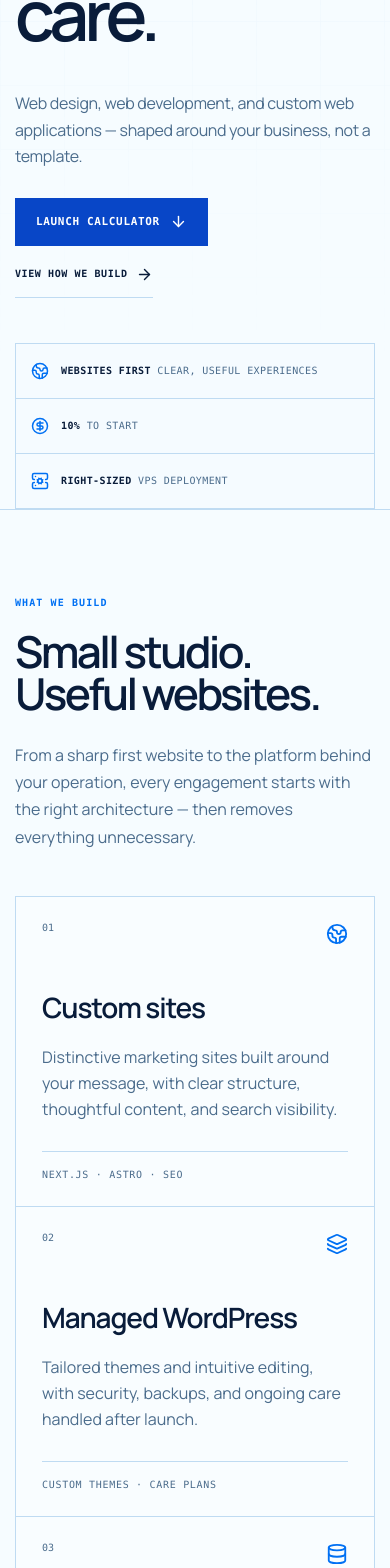
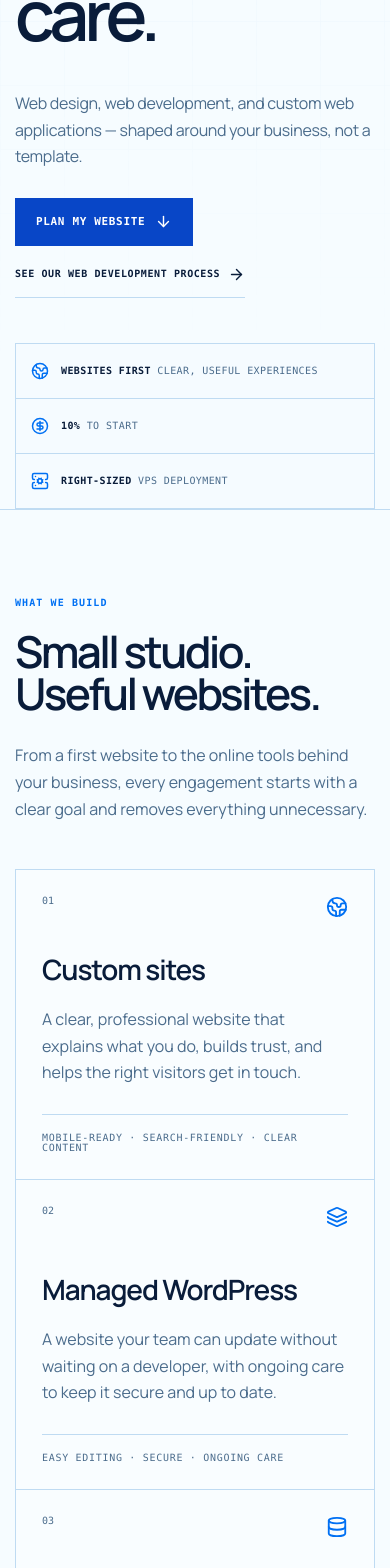
Before and after one commit to MACM18/macm-studio, a Next.js app: page / in a window 390 px wide. Shown: the part 427-1995 px from the top of the page. Built offline with nearby package versions, Linux system fonts and the light colour scheme.

Commit message:
refactor: improve mobile navigation usability with enhanced controls and keyboard accessibility while updating site copy for clarity.

```diff
--- a/app/globals.css
+++ b/app/globals.css
@@ -50,6 +50,7 @@ a { color: inherit; text-decoration: none; }
 .nav-links { display: flex; align-items: center; gap: 23px; margin-left: auto; }
 .nav-links a { color: rgb(var(--muted)); font-size: 12px; transition: color .2s ease; }
 .nav-links a:hover, .nav-links a:focus-visible { color: rgb(var(--ink)); }
+.mobile-nav-controls { display: none; }
 .nav-actions { display: flex; align-items: center; gap: 8px; }
 .currency-toggle { display: inline-flex; padding: 3px; border: 1px solid rgb(var(--line)); background: rgb(var(--panel)); }
 .currency-toggle button { border: 0; min-width: 42px; padding: 7px 8px; background: transparent; color: rgb(var(--muted)); cursor: pointer; font: 600 10px/1 var(--font-mono); letter-spacing: .05em; }
@@ -223,11 +224,14 @@ footer { padding: 48px 0; border-top: 1px solid rgb(var(--line)); }
 @media (max-width: 760px) {
   .container { width: min(100% - 30px, 1180px); }
   .nav { height: 64px; }
-  .nav-wrap .currency-toggle { display: none; }
+  .nav-actions > .currency-toggle, .nav-actions > .icon-button { display: none; }
   .menu-button { display: inline-grid; }
-  .nav-links { position: absolute; inset: 64px 0 auto; display: none; flex-direction: column; align-items: stretch; gap: 0; margin: 0; padding: 15px; border-bottom: 1px solid rgb(var(--line)); background: rgb(var(--paper)); }
+  .nav-links { position: absolute; inset: 64px 0 auto; display: none; max-height: calc(100dvh - 64px); overflow-y: auto; flex-direction: column; align-items: stretch; gap: 0; margin: 0; padding: 12px 15px 24px; border-bottom: 1px solid rgb(var(--line)); background: rgb(var(--paper)); box-shadow: 0 24px 42px rgb(0 0 0 / .28); }
   .nav-links.open { display: flex; }
-  .nav-links a { padding: 15px; border-bottom: 1px solid rgb(var(--line)); font-size: 14px; }
+  .nav-links a { min-height: 56px; display: flex; align-items: center; padding: 15px 8px; border-bottom: 1px solid rgb(var(--line)); font-size: 15px; }
+  .mobile-nav-controls { display: flex; align-items: center; gap: 10px; padding-top: 20px; }
+  .mobile-nav-controls .currency-toggle { flex: 0 0 auto; }
+  .mobile-nav-controls .button { flex: 1; min-height: 42px; padding-inline: 13px; }
   .hero { min-height: 720px; padding-top: 64px; }
   .hero-inner { padding-top: 55px; }
   .hero h1 { margin-top: 25px; font-size: clamp(55px, 18vw, 88px); line-height: .91; }
--- a/app/layout.tsx
+++ b/app/layout.tsx
@@ -7,11 +7,11 @@ import "./globals.css";
 
 export const metadata: Metadata = {
   metadataBase: new URL("https://macm.lk"),
-  title: "MACM — Bespoke software, precisely engineered",
+  title: "MACM — Websites and web development, built with care",
   description:
     "Web design, web development, and custom web applications built around ambitious teams.",
   openGraph: {
-    title: "MACM — Bespoke software, precisely engineered",
+    title: "MACM — Websites and web development, built with care",
     description: "Websites and custom web applications, scoped clearly and built with care.",
     url: "https://macm.lk",
     siteName: "MACM",
@@ -20,7 +20,7 @@ export const metadata: Metadata = {
   },
   twitter: {
     card: "summary_large_image",
-    title: "MACM — Bespoke software, precisely engineered",
+    title: "MACM — Websites and web development, built with care",
     description: "Websites and custom web applications, scoped clearly and built with care.",
     images: ["/og.jpg"],
   },
--- a/components/studio-site.tsx
+++ b/components/studio-site.tsx
@@ -41,29 +41,29 @@ const SERVICES = [
     index: "01",
     icon: Globe2,
     title: "Custom sites",
-    copy: "Distinctive marketing sites built around your message, with clear structure, thoughtful content, and search visibility.",
-    tech: "Next.js · Astro · SEO",
+    copy: "A clear, professional website that explains what you do, builds trust, and helps the right visitors get in touch.",
+    tech: "Mobile-ready · Search-friendly · Clear content",
   },
   {
     index: "02",
     icon: Layers3,
     title: "Managed WordPress",
-    copy: "Tailored themes and intuitive editing, with security, backups, and ongoing care handled after launch.",
-    tech: "Custom themes · Care plans",
+    copy: "A website your team can update without waiting on a developer, with ongoing care to keep it secure and up to date.",
+    tech: "Easy editing · Secure · Ongoing care",
   },
   {
     index: "03",
     icon: Database,
     title: "Headless platforms",
-    copy: "Flexible publishing platforms for teams that need a better content workflow without locking content to one frontend.",
-    tech: "Sanity · Strapi · Next.js",
+    copy: "A flexible content setup for growing teams that want to publish often, keep control, and add new sections over time.",
+    tech: "Flexible content · Easy publishing · Ready to grow",
   },
   {
     index: "04",
     icon: Code2,
     title: "Web apps & SaaS",
-    copy: "Purpose-built software with secure accounts, reliable data, payments, integrations, and practical admin tools.",
-    tech: "PostgreSQL · APIs · RBAC",
+    copy: "A custom online tool for the way your business works, with customer accounts, admin areas, payments, and useful automations.",
+    tech: "Customer accounts · Admin tools · Integrations",
   },
 ];
 
@@ -149,6 +149,25 @@ export function StudioSite() {
     return () => mediaQuery.removeEventListener("change", handleDeviceThemeChange);
   }, []);
 
+  useEffect(() => {
+    if (!menuOpen) {
+      document.body.style.overflow = "";
+      return;
+    }
+
+    const closeOnEscape = (event: KeyboardEvent) => {
+      if (event.key === "Escape") setMenuOpen(false);
+    };
+
+    document.body.style.overflow = "hidden";
+    document.addEventListener("keydown", closeOnEscape);
+
+    return () => {
+      document.body.style.overflow = "";
+      document.removeEventListener("keydown", closeOnEscape);
+    };
+  }, [menuOpen]);
+
   const toggleTheme = () => {
     const nextTheme = theme === "dark" ? "light" : "dark";
     setTheme(nextTheme);
@@ -206,18 +225,25 @@ export function StudioSite() {
             <span>MACM</span><i />
           </a>
           <div className="availability"><span /> Available for Q3/Q4 projects</div>
-          <div className={`nav-links ${menuOpen ? "open" : ""}`}>
+          <div id="mobile-nav" className={`nav-links ${menuOpen ? "open" : ""}`} aria-label="Site navigation">
             {NAV_ITEMS.map(([label, href]) => (
               <a key={href} href={href} onClick={() => setMenuOpen(false)}>{label}</a>
             ))}
+            <div className="mobile-nav-controls">
+              <CurrencyToggle currency={pricing.currency} setCurrency={pricing.setCurrency} />
+              <button className="icon-button" type="button" aria-label={`Switch to ${theme === "dark" ? "light" : "dark"} mode`} onClick={toggleTheme}>
+                {theme === "dark" ? <Sun size={16} /> : <Moon size={16} />}
+              </button>
+              <button className="button" type="button" onClick={() => { setMenuOpen(false); scrollTo("#pricing-calculator"); }}>Plan my website <ArrowRight size={16} /></button>
+            </div>
           </div>
           <div className="nav-actions">
             <CurrencyToggle currency={pricing.currency} setCurrency={pricing.setCurrency} />
             <button className="icon-button" type="button" aria-label={`Switch to ${theme === "dark" ? "light" : "dark"} mode`} onClick={toggleTheme}>
               {theme === "dark" ? <Sun size={16} /> : <Moon size={16} />}
             </button>
-            <button className="button button-small desktop-cta" type="button" onClick={() => scrollTo("#pricing-calculator")}>Calculate project</button>
-            <button className="menu-button" type="button" aria-label="Toggle navigation" aria-expanded={menuOpen} onClick={() => setMenuOpen(!menuOpen)}>
+            <button className="button button-small desktop-cta" type="button" onClick={() => scrollTo("#pricing-calculator")}>Plan my website</button>
+            <button className="menu-button" type="button" aria-label={menuOpen ? "Close navigation" : "Open navigation"} aria-controls="mobile-nav" aria-expanded={menuOpen} onClick={() => setMenuOpen(!menuOpen)}>
               {menuOpen ? <X /> : <Menu />}
             </button>
           </div>
@@ -228,13 +254,13 @@ export function StudioSite() {
         <section className="hero section-grid">
           <div className="hero-grid-lines" aria-hidden="true" />
           <div className="container hero-inner">
-            <div className="eyebrow"><span>01 / ENGINEERING STUDIO</span><span className="eyebrow-line" /></div>
+            <div className="eyebrow"><span>01 / WEB DEVELOPMENT STUDIO</span><span className="eyebrow-line" /></div>
             <h1>Websites that<br /><em>work.</em><br />Built with care.</h1>
             <div className="hero-bottom">
               <p className="hero-copy">Web design, web development, and custom web applications — shaped around your business, not a template.</p>
               <div className="hero-actions">
-                <button className="button" type="button" onClick={() => scrollTo("#pricing-calculator")}>Launch calculator <ArrowDown size={17} /></button>
-                <button className="text-link" type="button" onClick={() => scrollTo("#process")}>View how we build <ArrowRight size={17} /></button>
+                <button className="button" type="button" onClick={() => scrollTo("#pricing-calculator")}>Plan my website <ArrowDown size={17} /></button>
+                <button className="text-link" type="button" onClick={() => scrollTo("#process")}>See our web development process <ArrowRight size={17} /></button>
               </div>
             </div>
             <div className="metric-strip" aria-label="Project highlights">
@@ -249,7 +275,7 @@ export function StudioSite() {
           <div className="container">
             <div className="section-heading">
               <div><span className="kicker">WHAT WE BUILD</span><h2>Small studio.<br />Useful websites.</h2></div>
-              <p>From a sharp first website to the platform behind your operation, every engagement starts with the right architecture — then removes everything unnecessary.</p>
+              <p>From a first website to the online tools behind your business, every engagement starts with a clear goal and removes everything unnecessary.</p>
             </div>
             <div className="services-grid">
               {SERVICES.map(({ index, icon: Icon, title, copy, tech }) => (
@@ -368,7 +394,7 @@ export function StudioSite() {
 
         <section className="section process-section" id="process">
           <div className="container">
-            <div className="section-heading"><div><span className="kicker">HOW WE DELIVER</span><h2>Four steps.<br />No black boxes.</h2></div><p>Clear gates keep the project predictable. You see working software early and only pay the next milestone when it is earned.</p></div>
+            <div className="section-heading"><div><span className="kicker">HOW WE DELIVER</span><h2>Four steps.<br />No black boxes.</h2></div><p>Clear gates keep the project predictable. You see a working website or web app early and only pay the next milestone when it is earned.</p></div>
             <div className="process-grid">
               {PROCESS.map((step, index) => (
                 <article className="process-card" key={step.no}>
@@ -413,7 +439,7 @@ export function StudioSite() {
 
       <footer>
         <div className="container footer-grid">
-          <div><a className="brand" href="#main"><span>MACM</span><i /></a><p>Bespoke software, precisely engineered in Sri Lanka.</p></div>
+          <div><a className="brand" href="#main"><span>MACM</span><i /></a><p>Websites and web development, built with care in Sri Lanka.</p></div>
           <div><span>LOCAL TIME</span><strong>UTC +05:30 · Colombo</strong></div>
           <div><span>CONTACT</span><a href="mailto:hello@macm.lk">hello@macm.lk</a></div>
           <div><span>© {new Date().getFullYear()} MACM</span><button type="button" onClick={() => scrollTo("#main")}>Back to top ↑</button></div>
```
